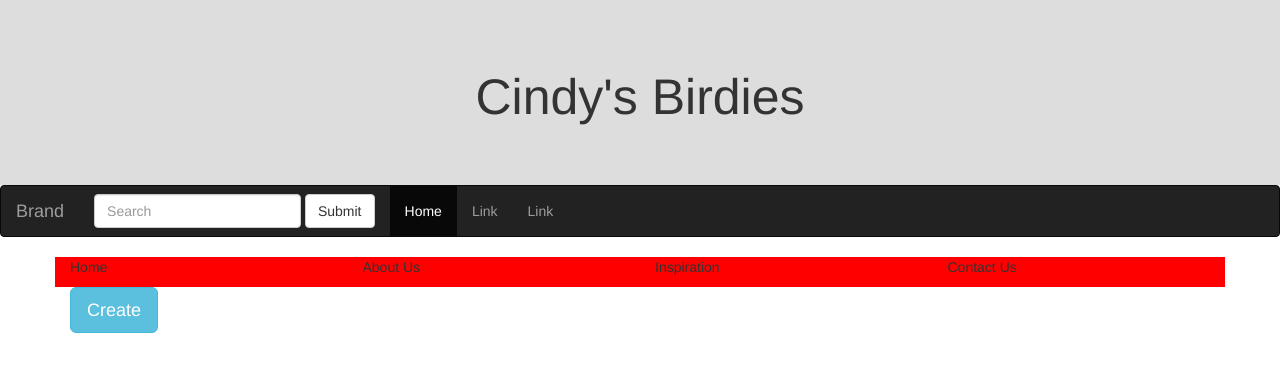
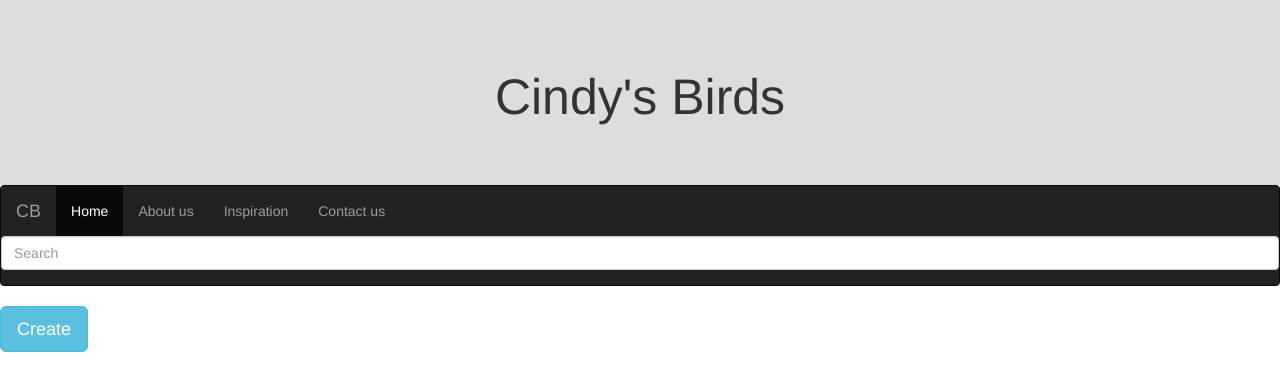
Before and after one commit to InesK98/Cindys-Birds, a plain HTML site: page index.html in a window 1280 px wide. Drawn offline with Linux system fonts and the light colour scheme.

Commit message:
Update index.html
changed some stuff, try to fetch this one Pansy?

```diff
--- a/index.html
+++ b/index.html
@@ -14,7 +14,7 @@
     <div class="col-sm-2">
     </div>
     <div class="col-sm-8 text-center">
-      <h1>Cindy's Birdies</h1>
+      <h1>Cindy's Birds</h1>
     </div>
     <div class="col-sm-2">
     </div>
@@ -28,47 +28,32 @@
           <span class="icon-bar"></span>
           <span class="icon-bar"></span>
           <span class="icon-bar"></span>
-        </button> <a href="#" class="navbar-brand">Brand</a>
+        </button> <a href="#" class="navbar-brand">CB</a>
       </div>
       <div class="collapse navbar-collapse" id="bs-example-navbar-collapse-9">
-        <form class="navbar-form navbar-left" role="search">
-          <div class= "form-group">
-            <input type="tet" class="form-control" placeholder="Search">
-          </div>
-          <button type="submit" class="btn btn-default">Submit</button>
-        </form>
+
         <ul class="nav navbar-nav">
           <li class="active">
             <a href="#">Home</a>
           </li>
           <li>
-            <a href="#">Link</a>
+            <a href="#">About us</a>
           </li>
           <li>
-            <a href="#">Link</a>
+            <a href="#">Inspiration</a>
+          </li>
+          <li>
+            <a href="#">Contact us</a>
           </li>
         </ul>
       </div>
     </div>
+    <div class= "form-group">
+      <input type="tet" class="form-control" placeholder="Search">
+    </div>
   </nav>
 
-  <div class="container">
-    <div class="row" id="navigation_bar">
-        <div class="col-xs-3">
-          <p>Home<p>
-        </div>
 
-        <div class="col-xs-3">
-          <p>About Us</p>
-        </div>
-
-        <div class="col-xs-3">
-          <p>Inspiration</p>
-        </div>
-
-        <div class="col-xs-3">
-          <p>Contact Us</p>
-        </div>
     </div>
 
     <button type="button" class="btn btn-info btn-lg"> Create </button>
```
